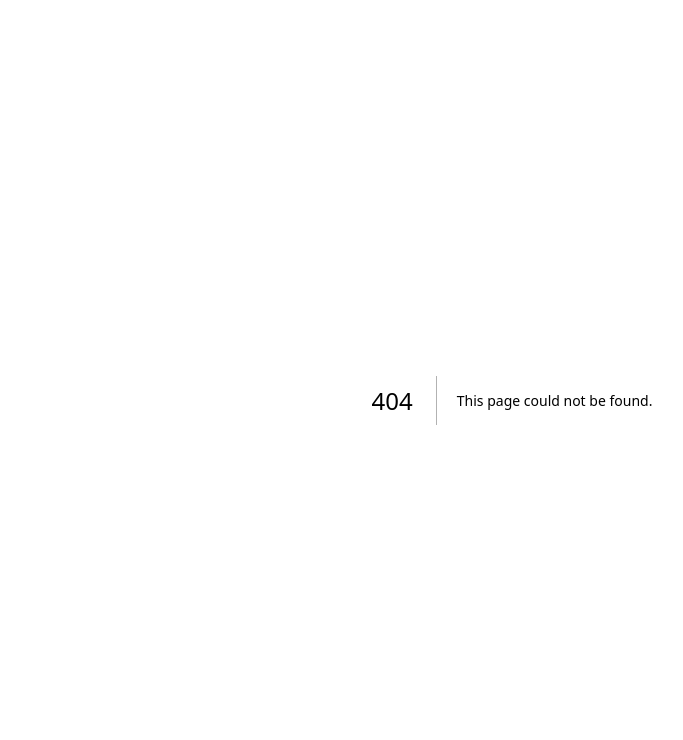
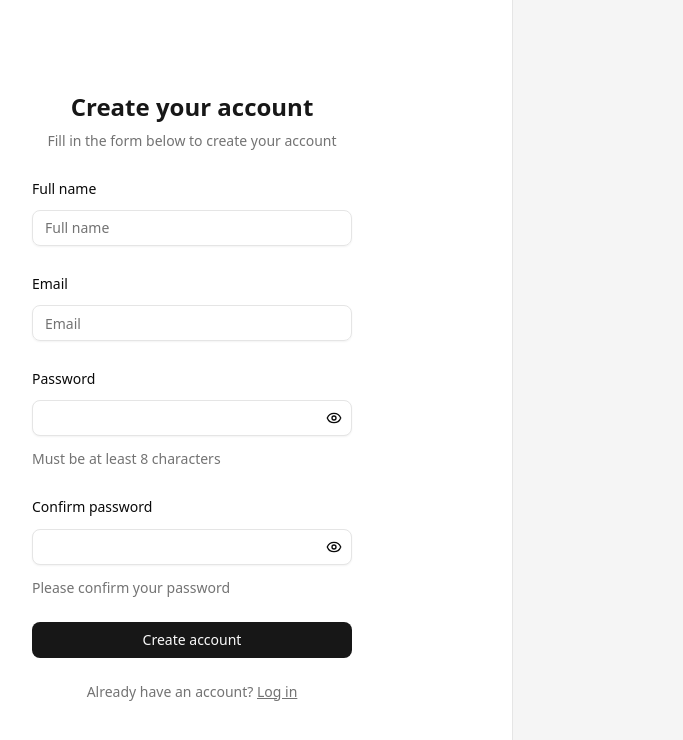
Before and after one commit to severusDude/report-system, a Next.js app: page /auth/register in a window 1280 px wide. Before the commit this address had no page. Shown: the top 740 px of the page, without its empty margins (128-811 px from the left). Built offline with nearby package versions, Linux system fonts and the light colour scheme.

Commit message:
feat(auth): add registration page with form component

```diff
--- /dev/null
+++ b/app/auth/login/page.tsx
@@ -0,0 +1,3 @@
+export default function Page() {
+  return <div>test</div>;
+}
--- /dev/null
+++ b/app/auth/register/page.tsx
@@ -0,0 +1,5 @@
+import RegisterForm from "@/components/forms/register-form";
+
+export default function Page() {
+  return <RegisterForm className="w-full max-w-xs" />;
+}
```
